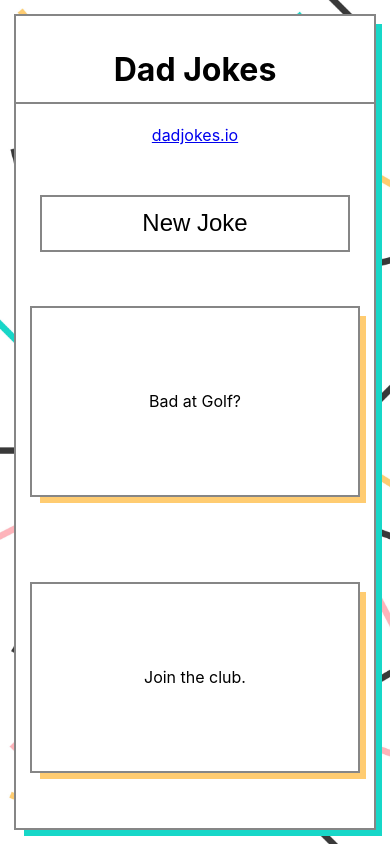
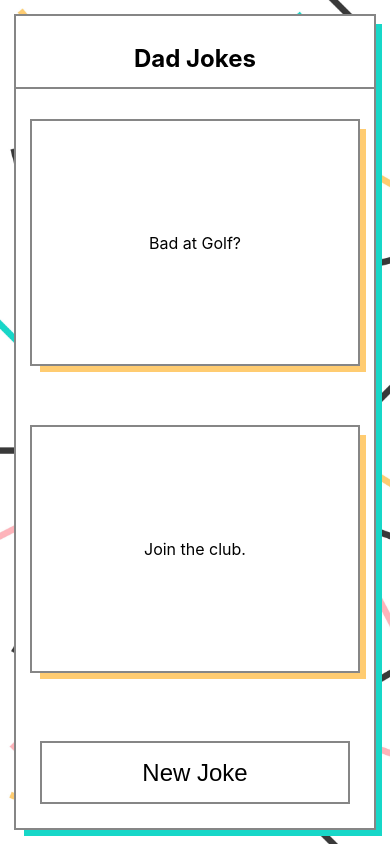
Before and after one commit to beemanbp03/dad-jokes, a React (Create React App) app: page / in a window 390 px wide. Built offline with nearby package versions, Linux system fonts and the light colour scheme.

Commit message:
further tweaking to make button component fit inside card component on mobile view

```diff
--- a/src/components/JokeDisplay/Joke.css
+++ b/src/components/JokeDisplay/Joke.css
@@ -8,9 +8,9 @@
     line-height: 16px;
     font-size: 16px;
     padding: 1em;
-    margin: 2em 1em 2em 1em;
+    margin: 1em;
     width: 100%;
-    height: 23%;
+    height: 30%;
 }
 
 @media only screen and (min-width: 768px) {
--- a/src/components/UI/Card.css
+++ b/src/components/UI/Card.css
@@ -20,6 +20,8 @@ h1 {
     align-items: center;
     border-bottom: 2px solid rgb(134, 134, 134);
     width: 100%;
+    line-height: 24px;
+    font-size: 24px;
 }
 
 
@@ -33,4 +35,9 @@ h1 {
         padding: 2em;
     }
 
+    h1 {
+        line-height: 32px;
+        font-size: 32px;
+    }
+
 }
--- a/src/components/UI/Card.js
+++ b/src/components/UI/Card.js
@@ -45,9 +45,8 @@ const Card = (props) => {
     return (
         <div className={classes}>
             <h1>Dad Jokes</h1>
-            <a href="https://rapidapi.com/KegenGuyll/api/dad-jokes/details">dadjokes.io</a>
+            <Joke joke={joke} />
             <Button onClick={newJokeHandler} />
-            <Joke joke={joke} />
         </div>
     )
 }
```
